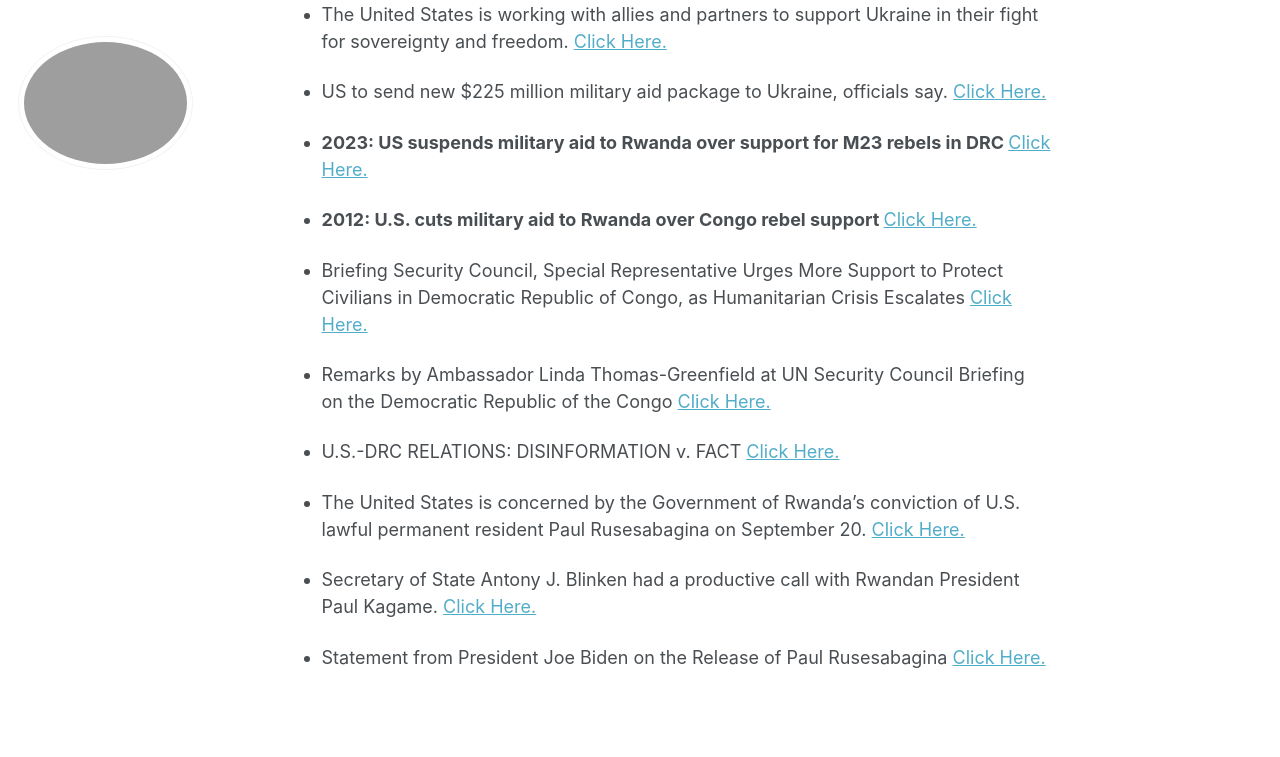
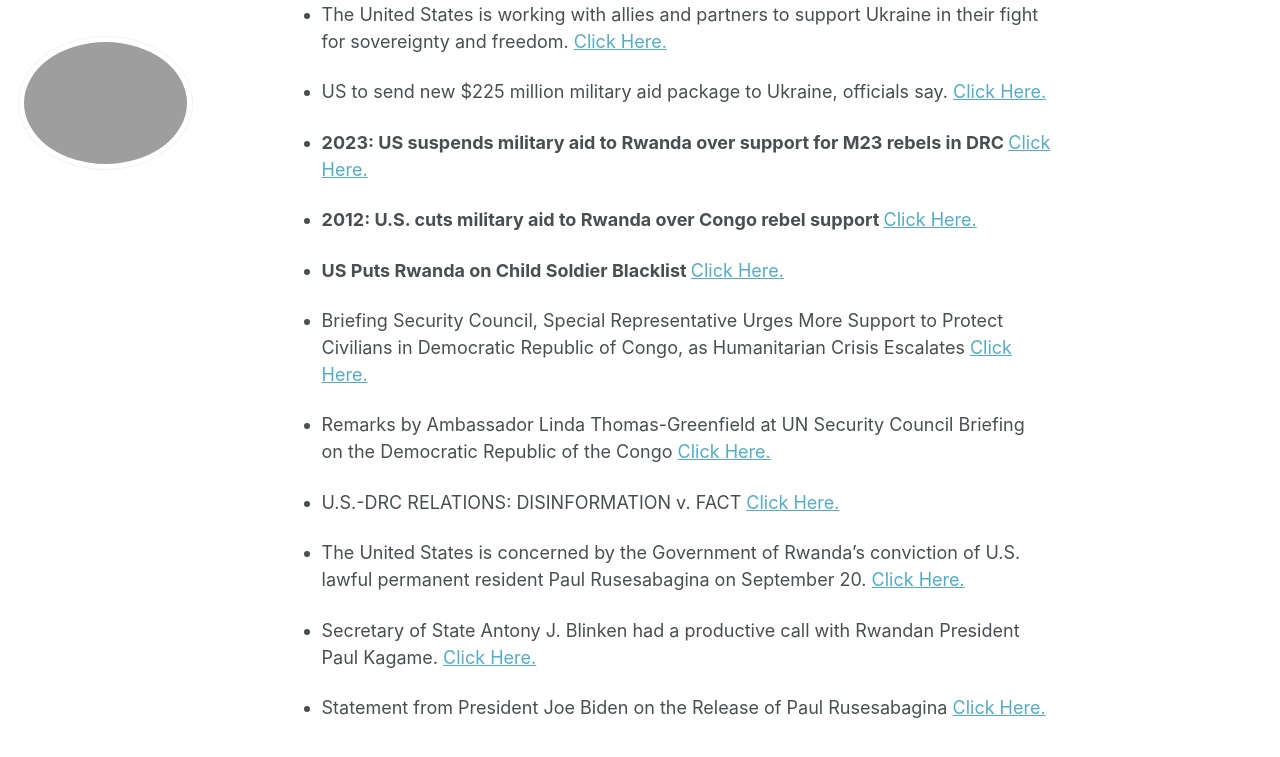
Before and after one commit to phdcsseiden/phdcsseiden.github.io, a Jekyll site: the page built from _pages/News.md, in a window 1280 px wide and 900 px high, scrolled down 604 px. Shown: the top 757 px of the window. Built offline with Jekyll 4.4.1, drawn with Linux system fonts in a browser that asks for light colours.

Commit message:
Update News.md

```diff
--- a/_pages/News.md
+++ b/_pages/News.md
@@ -31,6 +31,9 @@ Turkey, Tajikistan, Egypt, Russia, Turkmenistan, Uzbekistan, Iran, Belarus, and
 - <b>2012: U.S. cuts military aid to Rwanda over Congo rebel support </b> <a href=" https://www.reuters.com/article/idUSBRE86K0AY/"> Click Here. </a>
 
 
+- <b>US Puts Rwanda on Child Soldier Blacklist </b> <a href=" https://www.ecofinagency.com/public-management/2209-44884-us-puts-rwanda-on-child-soldier-blacklist"> Click Here. </a>
+
+
 - Briefing Security Council, Special Representative Urges More Support to Protect Civilians in Democratic Republic of Congo, as Humanitarian Crisis Escalates <a href=" https://press.un.org/en/2023/sc15426.doc.htm"> Click Here.</a>
 
 
```
